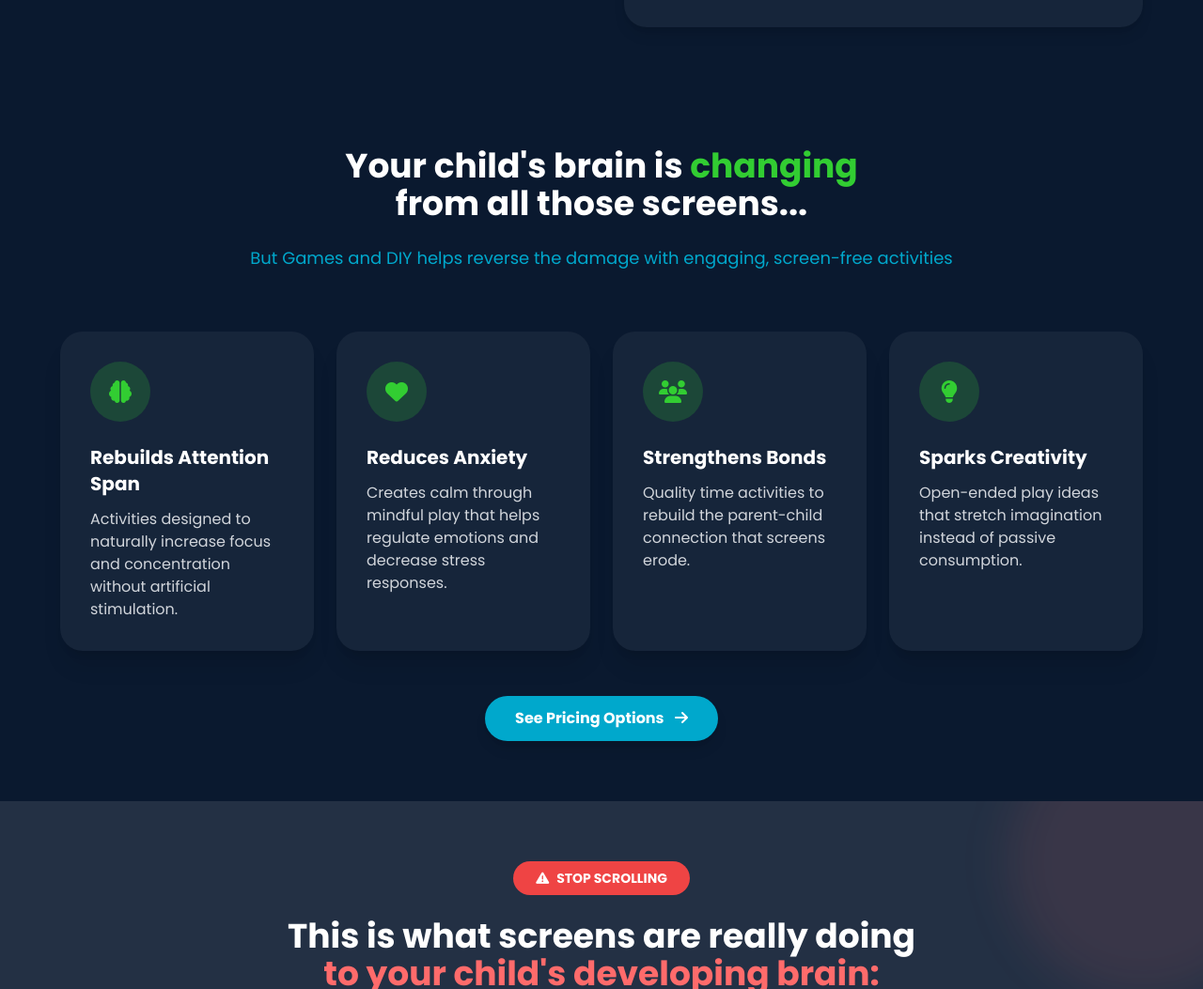
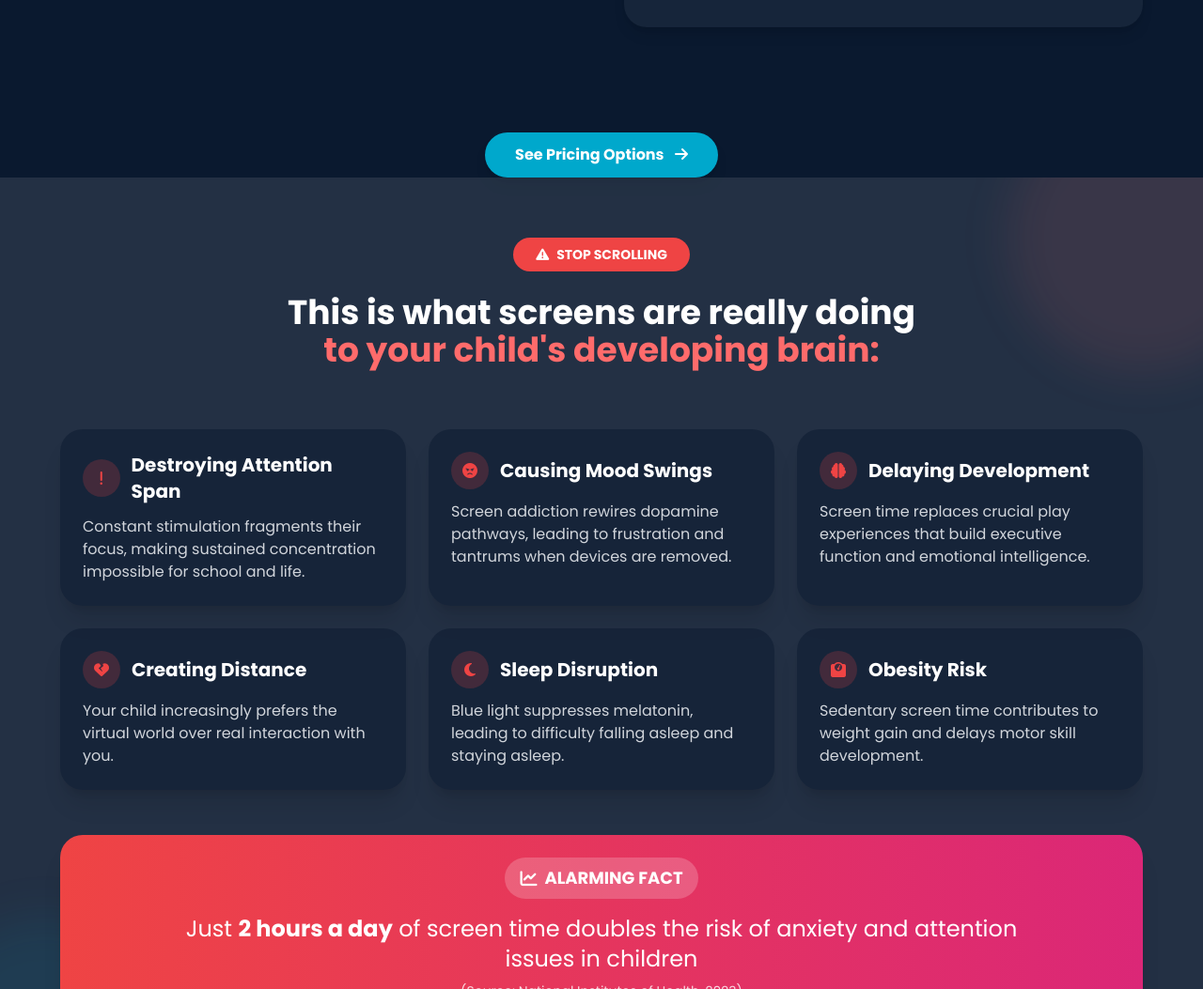
Before and after one commit to Arthurmoraes1234/novo, a plain HTML site: page index.html in a window 1280 px wide. Shown: the part 2892-3945 px from the top of the page at 94% size. Drawn offline with nearby package versions, Linux system fonts and the light colour scheme.

Commit message:
index.html

```diff
--- a/index.html
+++ b/index.html
@@ -314,52 +314,6 @@
         </div>
     </section>
 
-    <!-- Benefits Section -->
-    <section class="py-16 px-4" id="benefits">
-        <div class="container mx-auto max-w-6xl">
-            <div class="text-center mb-16 scroll-in">
-                <h2 class="text-3xl sm:text-4xl font-bold mb-6">
-                    Your child's brain is <span class="text-accent-green">changing</span><br>
-                    from all those screens...
-                </h2>
-                <p class="text-lg text-accent-blue max-w-3xl mx-auto">
-                    But Games and DIY helps reverse the damage with engaging, screen-free activities
-                </p>
-            </div>
-
-            <div class="grid md:grid-cols-2 lg:grid-cols-4 gap-6">
-                <div class="bg-white bg-opacity-5 rounded-2xl p-8 shadow-xl hover:shadow-2xl transition-all scroll-in">
-                    <div class="w-16 h-16 rounded-full bg-accent-green bg-opacity-20 flex items-center justify-center mb-6">
-                        <i class="fas fa-brain text-accent-green text-2xl"></i>
-                    </div>
-                    <h3 class="text-xl font-bold mb-3">Rebuilds Attention Span</h3>
-                    <p class="text-gray-300">Activities designed to naturally increase focus and concentration without artificial stimulation.</p>
-                </div>
-
-                <div class="bg-white bg-opacity-5 rounded-2xl p-8 shadow-xl hover:shadow-2xl transition-all scroll-in">
-                    <div class="w-16 h-16 rounded-full bg-accent-green bg-opacity-20 flex items-center justify-center mb-6">
-                        <i class="fas fa-heart text-accent-green text-2xl"></i>
-                    </div>
-                    <h3 class="text-xl font-bold mb-3">Reduces Anxiety</h3>
-                    <p class="text-gray-300">Creates calm through mindful play that helps regulate emotions and decrease stress responses.</p>
-                </div>
-
-                <div class="bg-white bg-opacity-5 rounded-2xl p-8 shadow-xl hover:shadow-2xl transition-all scroll-in">
-                    <div class="w-16 h-16 rounded-full bg-accent-green bg-opacity-20 flex items-center justify-center mb-6">
-                        <i class="fas fa-users text-accent-green text-2xl"></i>
-                    </div>
-                    <h3 class="text-xl font-bold mb-3">Strengthens Bonds</h3>
-                    <p class="text-gray-300">Quality time activities to rebuild the parent-child connection that screens erode.</p>
-                </div>
-
-                <div class="bg-white bg-opacity-5 rounded-2xl p-8 shadow-xl hover:shadow-2xl transition-all scroll-in">
-                    <div class="w-16 h-16 rounded-full bg-accent-green bg-opacity-20 flex items-center justify-center mb-6">
-                        <i class="fas fa-lightbulb text-accent-green text-2xl"></i>
-                    </div>
-                    <h3 class="text-xl font-bold mb-3">Sparks Creativity</h3>
-                    <p class="text-gray-300">Open-ended play ideas that stretch imagination instead of passive consumption.</p>
-                </div>
-            </div>
             <div class="text-center mt-12">
                 <a href="#offers" class="inline-block bg-accent-blue hover:bg-opacity-90 text-white font-bold px-8 py-3 rounded-full shadow-lg">
                     See Pricing Options <i class="fas fa-arrow-right ml-2"></i>
```
